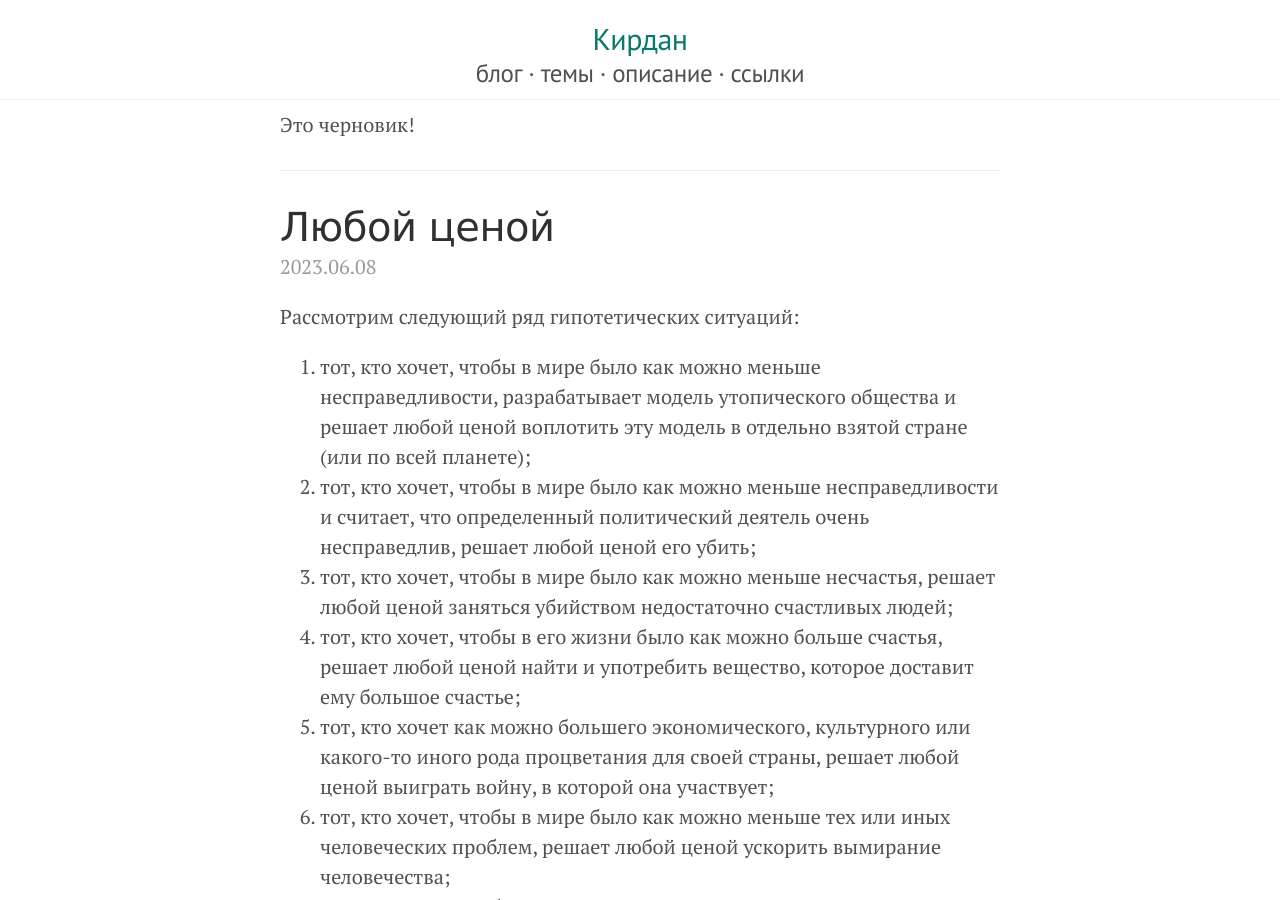
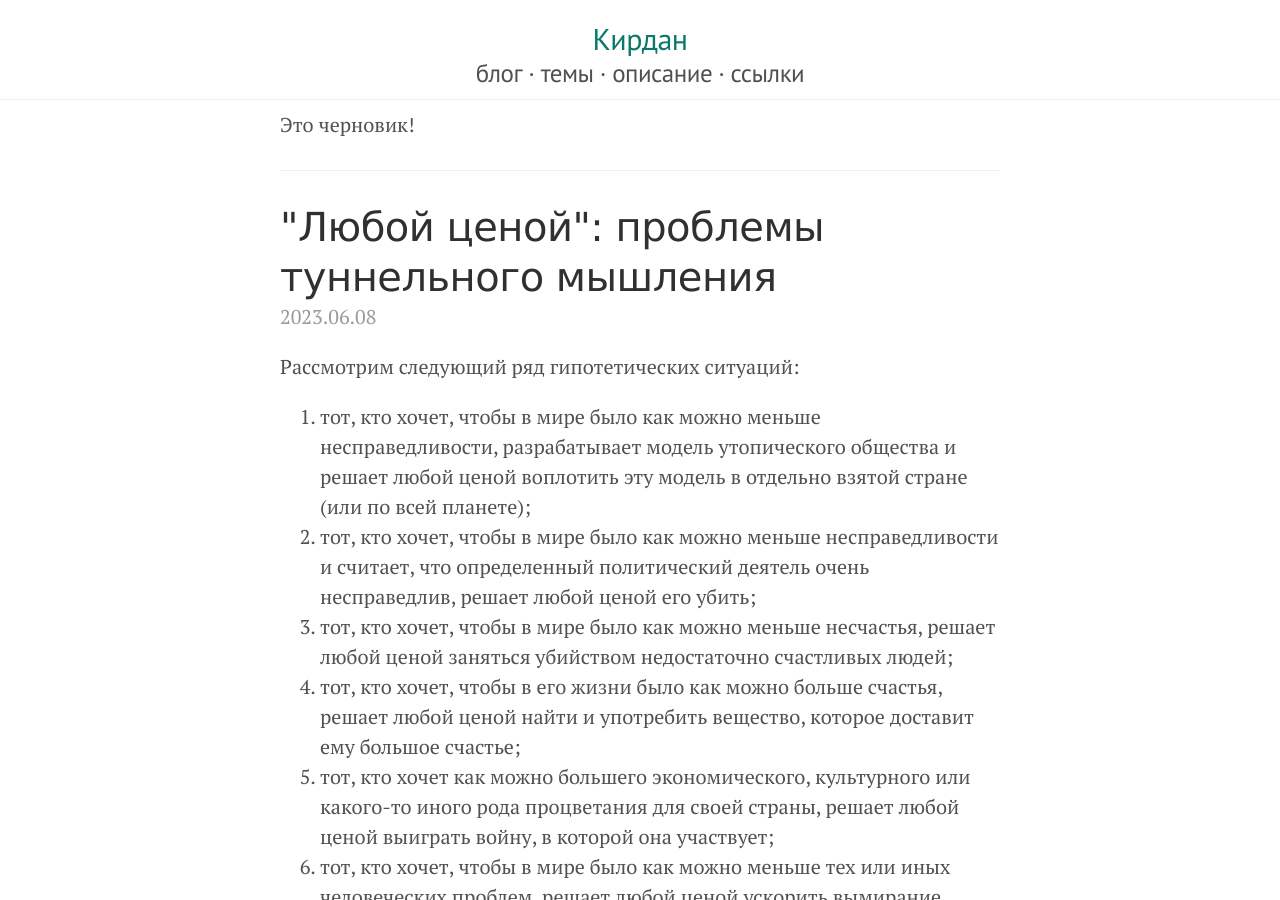
Before and after one commit to KKirdan/kkirdan.github.io, a Jekyll site: the page built from blog/_posts/5. drafts/2023-06-08-b2.md, in a window 1280 px wide and 900 px high. Built offline with Jekyll 4.4.1, drawn with Linux system fonts in a browser that asks for light colours.

Commit message:
Update 2023-06-08-b2.md

```diff
--- a/blog/_posts/5. drafts/2023-06-08-b2.md
+++ b/blog/_posts/5. drafts/2023-06-08-b2.md
@@ -1,6 +1,6 @@
 ---
 layout: post
-title: "Любой ценой"
+title: "\"Любой ценой\": проблемы туннельного мышления"
 show_title: true
 unixtime: ["1686195256"]
 vk:
```
